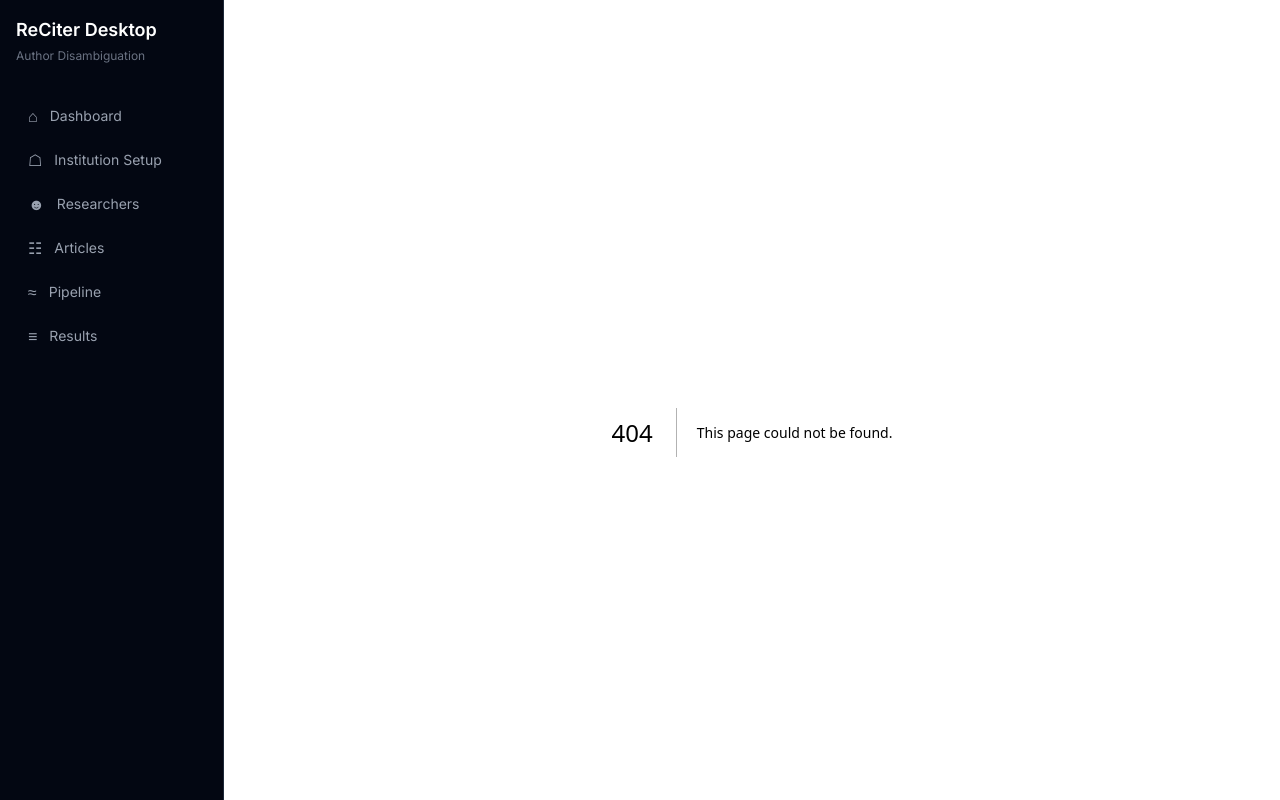
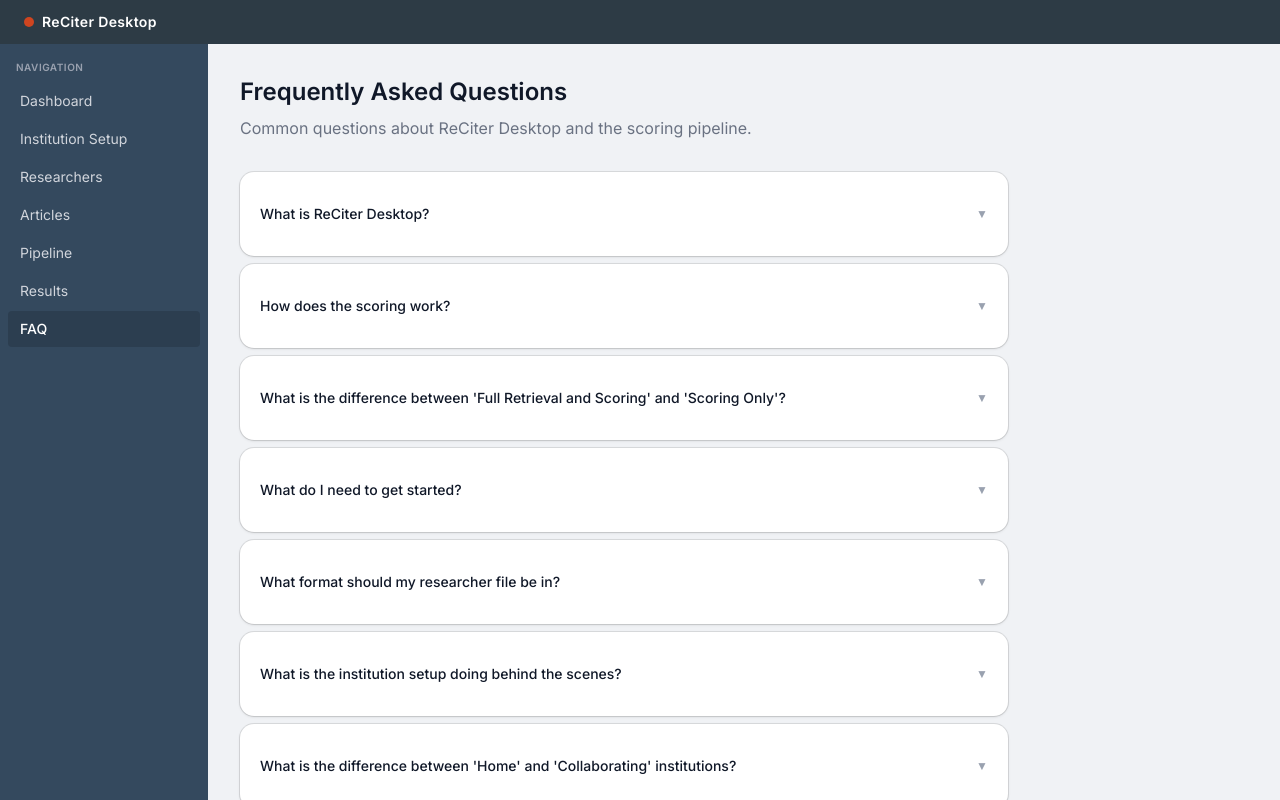
Before and after one commit to wcmc-its/ReCiter-Desktop, a Next.js app in the folder frontend/: page /faq in a window 1280 px wide. Before the commit this address had no page. Shown: the top 800 px of the page. Built offline with nearby package versions, Linux system fonts and the light colour scheme.

Commit message:
Retheme to match Publication Manager and add FAQ page
- Dark navy header/sidebar, light gray content, white cards, WCM red accents
- All pages updated: dashboard, setup, researchers, articles, pipeline, results
- Add FAQ page with 15 questions covering scoring, setup, data formats, models

```diff
--- /dev/null
+++ b/frontend/app/faq/page.tsx
@@ -0,0 +1,127 @@
+"use client";
+
+import { useState } from "react";
+import { Card, CardContent } from "@/components/ui/card";
+
+interface FAQItem {
+  question: string;
+  answer: string;
+}
+
+const FAQS: FAQItem[] = [
+  {
+    question: "What is ReCiter Desktop?",
+    answer:
+      "ReCiter Desktop is a standalone tool for author name disambiguation. It helps institutions identify which PubMed publications belong to their researchers by using machine learning to score each article-researcher match. It uses the same CARE (Comprehensive Author Recognition Engine) scoring models developed at Weill Cornell Medicine.",
+  },
+  {
+    question: "How does the scoring work?",
+    answer:
+      "The system computes up to 25 evidence features for each article-researcher pair, including name matching, email matching, institutional affiliation, journal relevance, degree year, and more. These features are fed into a pre-trained XGBoost machine learning model, which outputs a confidence score from 0 to 100. Higher scores indicate a stronger match between the article and the researcher.",
+  },
+  {
+    question: "What is the difference between 'Full Retrieval and Scoring' and 'Scoring Only'?",
+    answer:
+      "In Full Retrieval and Scoring mode, the system searches PubMed by researcher name to discover candidate publications, then scores them. This is useful when you want to find publications you may not already know about. In Scoring Only mode, you upload a list of known PMIDs and the system scores just those articles. Use this when you already have complete publication lists.",
+  },
+  {
+    question: "What do I need to get started?",
+    answer:
+      "At minimum, you need: (1) Your institution's email domain (e.g., fredhutch.org) for the institution setup, and (2) A CSV or Excel file with your researchers — at minimum a unique ID, first name, and last name per row. Optional but helpful fields include email, department, title, doctoral year, and ORCID. A PubMed API key is recommended for faster retrieval (10 requests/second vs 3).",
+  },
+  {
+    question: "What format should my researcher file be in?",
+    answer:
+      "CSV, Excel (.xlsx, .xls), or TSV. Column names are flexible — the system recognizes many common variations (e.g., 'emp_id' or 'cwid' for person ID, 'fname' for first name, 'phd_year' for doctoral year). After upload, you'll see a column mapping screen where you can confirm or adjust the detected mappings.",
+  },
+  {
+    question: "What is the institution setup doing behind the scenes?",
+    answer:
+      "When you enter your email domain, the system searches PubMed for articles with that domain in the affiliation field. It then analyzes the affiliation strings to discover related email domains, institution name variants, and collaborating institutions. You classify each discovered institution as 'Home' (your institution) or 'Collaborating' (partner institutions). This information is used during scoring to determine how well an article's affiliations match your researchers.",
+  },
+  {
+    question: "What is the difference between 'Home' and 'Collaborating' institutions?",
+    answer:
+      "Home institutions are your own organization and its close affiliates (e.g., your university and its medical school). Collaborating institutions are partner organizations where your researchers may have secondary appointments or co-author relationships. Both contribute to affiliation scoring, but home institution matches carry more weight.",
+  },
+  {
+    question: "What does 'incremental retrieval' mean?",
+    answer:
+      "When you run the pipeline a second time for researchers who have already been scored, the system only searches for newly added publications since the last run. Previously scored articles and their scores are preserved. This makes subsequent runs much faster and avoids redundant PubMed queries.",
+  },
+  {
+    question: "What score threshold should I use?",
+    answer:
+      "The default threshold of 70 works well for most institutions. Articles scoring above 70 are very likely to belong to the researcher. Articles between 30 and 70 may need manual review. Articles below 30 are unlikely matches. You can adjust the threshold on the Results page using the slider to see how it affects the count of articles above and below.",
+  },
+  {
+    question: "Can I import existing accept/reject decisions?",
+    answer:
+      "Yes. If your researcher CSV includes 'pmid' and 'assertion' columns (with values like ACCEPTED or REJECTED), the system will detect this as curation data and offer to import it. When curation data is available, the system automatically uses a more powerful 43-feature scoring model instead of the 25-feature identity-only model.",
+  },
+  {
+    question: "What is the 43-feature model vs the 25-feature model?",
+    answer:
+      "The 25-feature 'identity-only' model uses evidence from the researcher's identity (name, email, affiliation, etc.) to score articles. The 43-feature 'feedback + identity' model adds 12 additional features based on patterns in previously accepted and rejected articles — such as whether the journal, co-authors, keywords, or institutions match prior curations. The feedback model is significantly more accurate but requires curation data to activate.",
+  },
+  {
+    question: "Do I need a PubMed API key?",
+    answer:
+      "It's recommended but not required. Without an API key, PubMed limits you to 3 requests per second. With a key, you get 10 requests per second — roughly 3x faster for large datasets. You can get a free API key from NCBI at https://www.ncbi.nlm.nih.gov/account/. Set it as the PUBMED_API_KEY environment variable when starting Docker Compose.",
+  },
+  {
+    question: "How do I export my results?",
+    answer:
+      "Go to the Results page and click 'Export All Results (CSV)' for the full dataset, or navigate to an individual researcher and click 'Export CSV' for their articles only. The export includes person ID, name, PMID, article title, journal, year, score, and a PubMed link for each article.",
+  },
+  {
+    question: "Can I run ReCiter Desktop without Docker?",
+    answer:
+      "Docker Compose is the recommended way to run ReCiter Desktop as it handles all dependencies automatically. For development, you can run the components separately: MariaDB on port 3306, the FastAPI backend on port 8090 (uvicorn api.main:app), and the Next.js frontend on port 3002 (npm run dev). You'll need Python 3.12+, Node.js 20+, and MariaDB 11+ installed.",
+  },
+  {
+    question: "Will there be a curation interface?",
+    answer:
+      "Yes. A future release will integrate with ReCiter Publication Manager to add accept/reject curation directly in the UI. For now, you can import curation data via CSV upload and export scored results for review in your existing workflow.",
+  },
+];
+
+export default function FAQPage() {
+  const [openIndex, setOpenIndex] = useState<number | null>(null);
+
+  return (
+    <div className="max-w-3xl">
+      <h2 className="text-2xl font-semibold mb-2 text-gray-900">
+        Frequently Asked Questions
+      </h2>
+      <p className="text-gray-500 mb-8">
+        Common questions about ReCiter Desktop and the scoring pipeline.
+      </p>
+
+      <div className="space-y-2">
+        {FAQS.map((faq, i) => (
+          <Card key={i} className="border-gray-200 shadow-sm">
+            <button
+              className="w-full text-left px-5 py-4 flex items-start justify-between gap-4"
+              onClick={() => setOpenIndex(openIndex === i ? null : i)}
+            >
+              <span className="text-sm font-medium text-gray-900">
+                {faq.question}
+              </span>
+              <span className="text-gray-400 text-xs shrink-0 mt-0.5">
+                {openIndex === i ? "\u25B2" : "\u25BC"}
+              </span>
+            </button>
+            {openIndex === i && (
+              <CardContent className="px-5 pb-4 pt-0">
+                <p className="text-sm text-gray-600 leading-relaxed">
+                  {faq.answer}
+                </p>
+              </CardContent>
+            )}
+          </Card>
+        ))}
+      </div>
+    </div>
+  );
+}
--- a/frontend/app/layout.tsx
+++ b/frontend/app/layout.tsx
@@ -16,9 +16,15 @@
   children: React.ReactNode;
 }) {
   return (
-    <html lang="en" className="dark">
-      <body className={`${inter.className} bg-gray-950 text-gray-100`}>
-        <div className="flex min-h-screen">
+    <html lang="en">
+      <body className={`${inter.className} bg-[#f0f2f5] text-gray-900`}>
+        <header className="bg-[#2d3b45] text-white px-6 py-3 flex items-center justify-between">
+          <div className="flex items-center gap-2">
+            <span className="w-2.5 h-2.5 rounded-full bg-[#cf4520]" />
+            <span className="font-semibold text-sm tracking-wide">ReCiter Desktop</span>
+          </div>
+        </header>
+        <div className="flex min-h-[calc(100vh-48px)]">
           <Sidebar />
           <main className="flex-1 p-8">{children}</main>
         </div>
--- a/frontend/components/sidebar.tsx
+++ b/frontend/components/sidebar.tsx
@@ -5,36 +5,37 @@
 import { cn } from "@/lib/utils";
 
 const NAV_ITEMS = [
-  { href: "/", label: "Dashboard", icon: "\u2302" },
-  { href: "/setup", label: "Institution Setup", icon: "\u2616" },
-  { href: "/researchers", label: "Researchers", icon: "\u263B" },
-  { href: "/articles", label: "Articles", icon: "\u2637" },
-  { href: "/pipeline", label: "Pipeline", icon: "\u2248" },
-  { href: "/results", label: "Results", icon: "\u2261" },
+  { href: "/", label: "Dashboard" },
+  { href: "/setup", label: "Institution Setup" },
+  { href: "/researchers", label: "Researchers" },
+  { href: "/articles", label: "Articles" },
+  { href: "/pipeline", label: "Pipeline" },
+  { href: "/results", label: "Results" },
+  { href: "/faq", label: "FAQ" },
 ];
 
 export function Sidebar() {
   const pathname = usePathname();
 
   return (
-    <aside className="w-56 min-h-screen bg-gray-950 border-r border-gray-800 p-4 flex flex-col">
-      <div className="mb-8">
-        <h1 className="text-lg font-semibold text-white">ReCiter Desktop</h1>
-        <p className="text-xs text-gray-500 mt-1">Author Disambiguation</p>
+    <aside className="w-52 min-h-full bg-[#34495e] flex flex-col">
+      <div className="px-4 pt-4 pb-2">
+        <p className="text-[10px] font-semibold text-gray-400 uppercase tracking-wider">
+          Navigation
+        </p>
       </div>
-      <nav className="flex flex-col gap-1">
+      <nav className="flex flex-col gap-0.5 px-2">
         {NAV_ITEMS.map((item) => (
           <Link
             key={item.href}
             href={item.href}
             className={cn(
-              "flex items-center gap-3 px-3 py-2 rounded-md text-sm transition-colors",
+              "px-3 py-2 rounded text-sm transition-colors",
               pathname === item.href
-                ? "bg-gray-800 text-white"
-                : "text-gray-400 hover:text-white hover:bg-gray-900"
+                ? "bg-[#2c3e50] text-white font-medium"
+                : "text-gray-300 hover:text-white hover:bg-[#2c3e50]/60"
             )}
           >
-            <span className="text-base">{item.icon}</span>
             {item.label}
           </Link>
         ))}
```
